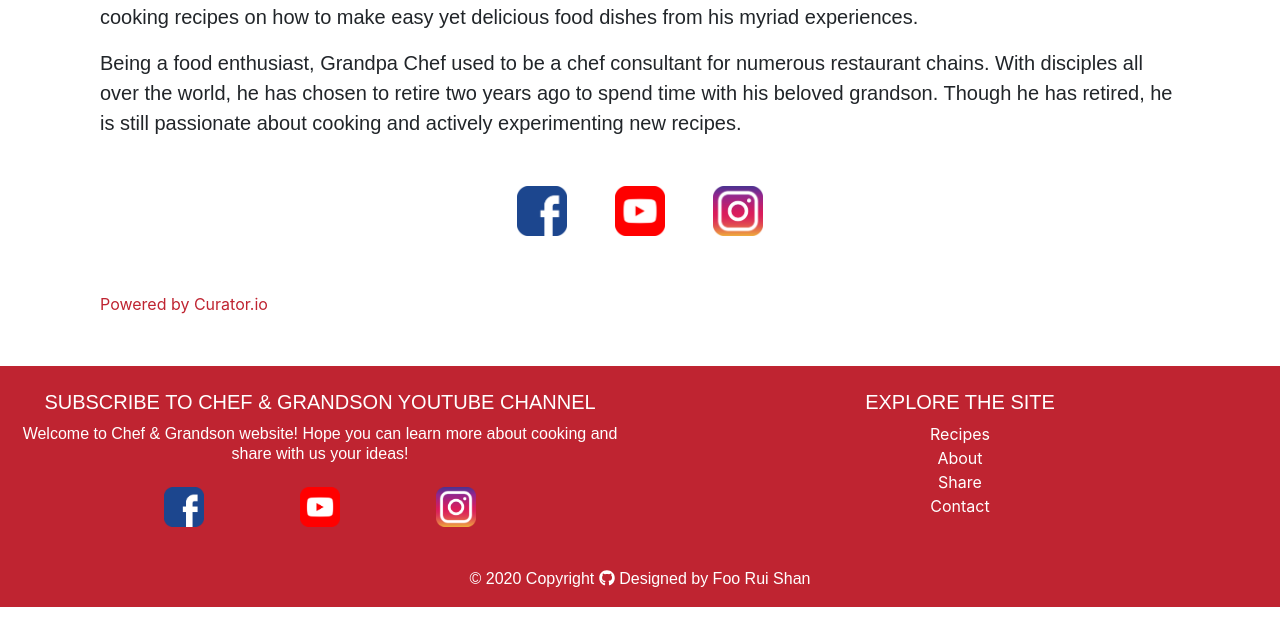
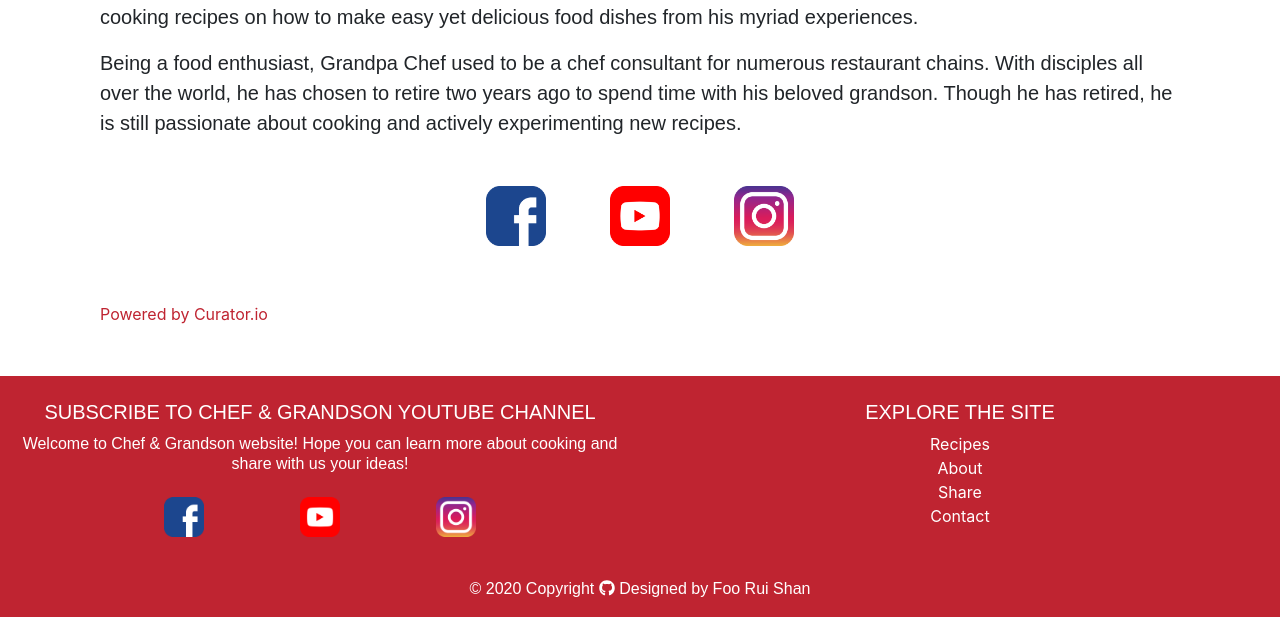
Before and after one commit to Code-Institute-Submissions/Minirazs-project3_inspirationalrecipebook, a Flask app: page /about in a window 1280 px wide. Shown: the part 534-1151 px from the top of the page. Run offline with Flask 2, Linux system fonts and the light colour scheme; some libraries are stand-ins or nearby versions; some web fonts are replaced.

Commit message:
editing the about page icon sizes

```diff
--- a/static/css/style.css
+++ b/static/css/style.css
@@ -276,8 +276,8 @@ ol li::before {
 }
 
 .icon {
-  width: 50px;
-  margin: 0 1.5rem;
+  width: 60px;
+  margin: 0 2rem;
 }
 
 .icon:hover {
--- a/templates/about.template.html
+++ b/templates/about.template.html
@@ -1,4 +1,5 @@
 {% extends 'base.template.html' %} {%block content %}
+
 <!-- About us -->
 <section id="about" class="col-12 col-md-12 col-lg-12">
   <h2 class="title">About Us</h2>
@@ -25,14 +26,14 @@
       href="https://www.facebook.com/chefngrandson"
       title="Like us on Facebook!"
       target="_blank"
-      ><img class='icon' src='{{url_for('static', filename='img/fb_icon.png')}}'
+      ><img class='icon' style='width: 60px; margin: 0 2rem;' src='{{url_for('static', filename='img/fb_icon.png')}}'
       title="Like us on Facebook!" alt="Facebook: @chefngrandson"/></a
     >
     <a
       href="https://www.youtube.com/c/ChefGrandson"
       title="Subscribe so you won't miss our new recipes!"
       target="_blank"
-      ><img class='icon' src='{{url_for('static', filename='img/yt_icon.png')}}'
+      ><img class='icon' style='width: 60px; margin: 0 2rem;' src='{{url_for('static', filename='img/yt_icon.png')}}'
       title="Subscribe so you won't miss our new recipes!" alt="Youtube channel
       id: UC5gmNs7t3Wmjs9nI8wc54-Q"/></a
     >
@@ -40,7 +41,7 @@
       href="https://www.instagram.com/chefngrandson/"
       title="View our latest photos on Instagram!"
       target="_blank"
-      ><img class='icon' src='{{url_for('static', filename='img/ig_icon.png')}}'
+      ><img class='icon' style='width: 60px; margin: 0 2rem;' src='{{url_for('static', filename='img/ig_icon.png')}}'
       title="View our latest photos on Instagram!" alt="Instagram:
       chefngrandson"/></a
     >
```
